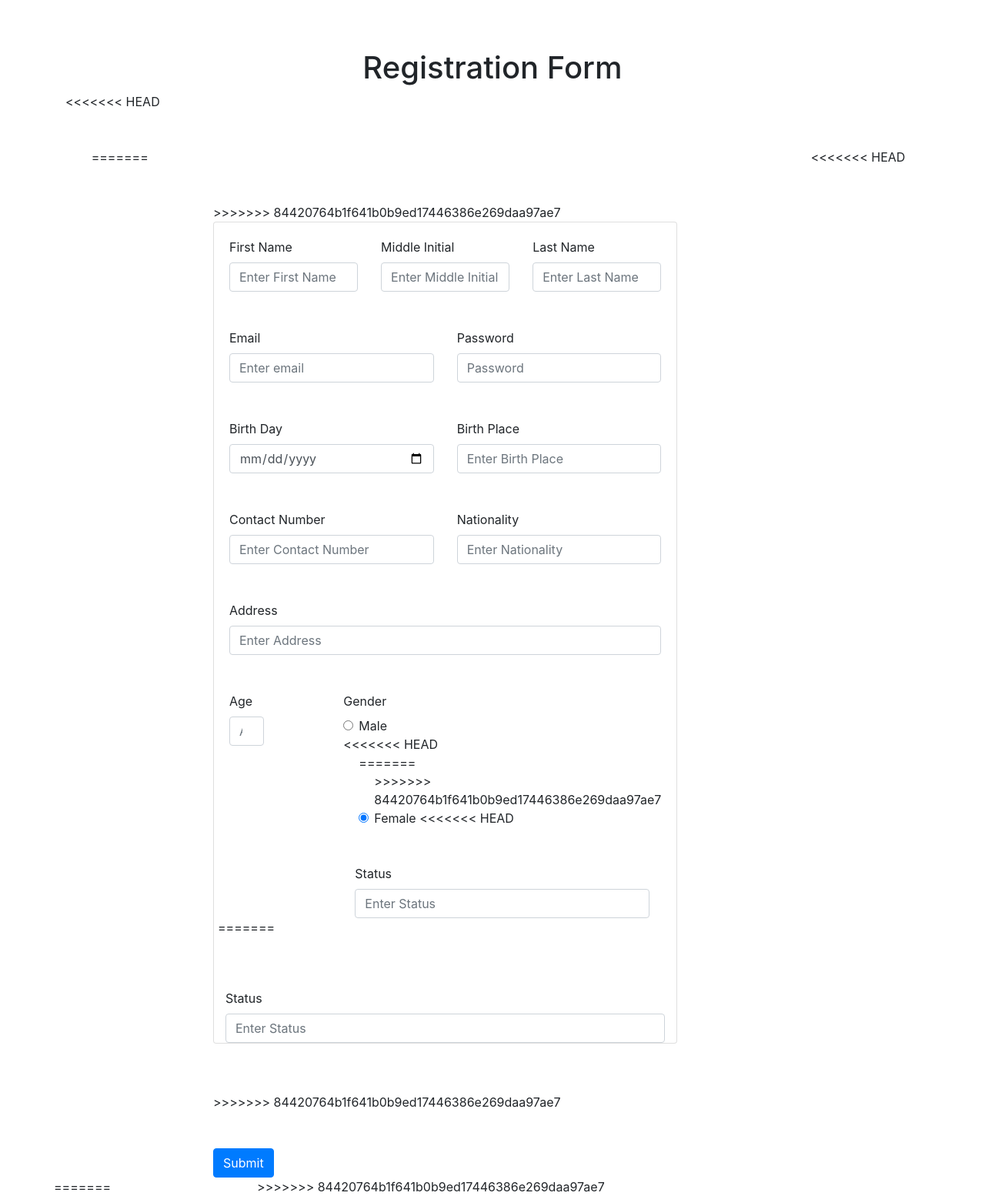
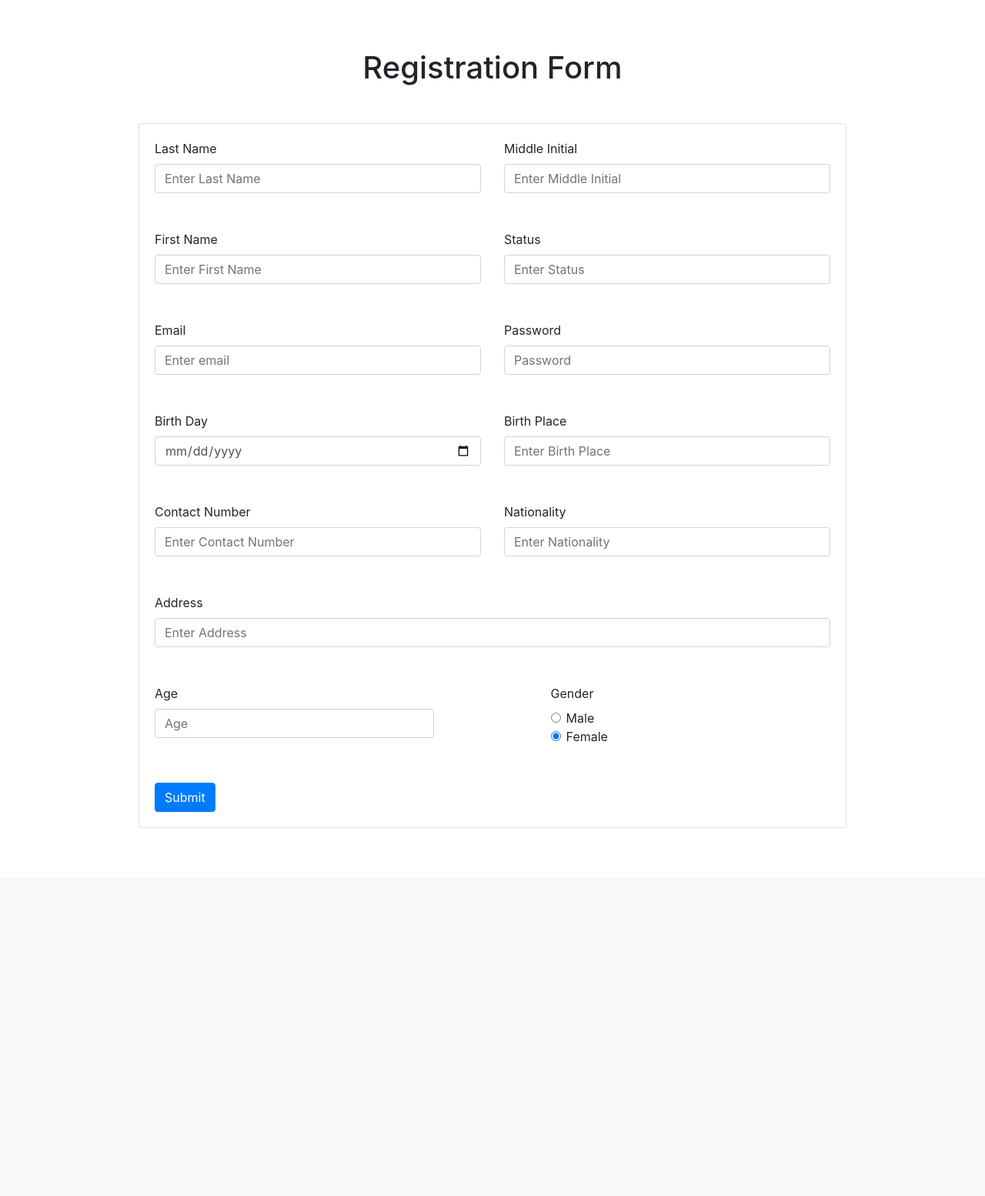
Before and after one commit to shikkik/BarangaySystem, a PHP site: page /resident_registration.php in a window 1280 px wide. Shown: the part 66-1620 px from the top of the page at 77% size. After the commit the page ends 1142 px from the top, so only its background shows below. Run offline with PHP 8.4, Linux system fonts and the light colour scheme; the visitor is signed in with stand-in values (Sample User, id 1); some libraries are stand-ins or nearby versions.

Commit message:
dalawang columns lang sa registration form

```diff
--- a/resident_registration.php
+++ b/resident_registration.php
@@ -37,34 +37,35 @@
                 <div class="col-12">
                     <h1 class="text-center">Registration Form</h1>
 
-<<<<<<< HEAD
                 <div class="row margin mtop">
                     <div class="col-sm"> </div>
                     <div class="col-10">
-=======
-                    <div class="row margin mtop">
-                    <div class="col-sm-2"> </div>
-                    <div class="col-8">
->>>>>>> 84420764b1f641b0b9ed17446386e269daa97ae7
                         <div class="card mbottom">
                             <div class="card-body">
 
                             <div class="row">
                                     <div class="col">
-                                    <label for="FirstName " >First Name </label>
+                                    <label for="lastname"> Last Name</label>
+                                    <input type="email" class="form-control" id="lname"  placeholder="Enter Last Name">
+                                    </div>
+
+                                    <div class="col">
+                                    <label for="middleinitial " >Middle Initial </label>
+                                    <input type="text" class="form-control width" id="mi"  placeholder="Enter Middle Initial">
+                                    </div>
+                            </div>
+
+                            <div class="row">
+                                    <div class="col">
+                                    <label for="FirstName "class="mtop" >First Name </label>
                                     <input type="text" class="form-control" id="fname"  placeholder="Enter First Name">
                                     </div>
 
                                     <div class="col">
-                                    <label for="middleinitial " >Middle Initial </label>
-                                        <input type="text" class="form-control width" id="mi"  placeholder="Enter Middle Initial">
+                                    <label for="status"class="mtop">Status </label>
+                                    <input type="text" class="form-control" id="exampleInputEmail1"  placeholder="Enter Status">
                                     </div>
-
-                                    <div class="col">
-                                    <label for="lastname"> Last Name</label>
-                                        <input type="email" class="form-control" id="lname"  placeholder="Enter Last Name">
-                                    </div>
-                                </div>
+                            </div>
 
                                 <div class="row">
                                     <div class="col">
@@ -109,36 +110,16 @@
                                             Male
                                             </label>
                                         </div>
-<<<<<<< HEAD
                                         <div class="form-check ">
-=======
-                                        <div class="form-check">
->>>>>>> 84420764b1f641b0b9ed17446386e269daa97ae7
                                             <input class="form-check-input" type="radio" name="flexRadioDefault"  checked>
                                             <label class="form-check-label" for="flexRadioDefault2">
                                                 Female
                                             </label>
-<<<<<<< HEAD
                                         </div>
-                                    </div>
-
-                                    <div class="col">
-                                        <label for="status"class="mtop">Status </label>
-                                        <input type="text" class="form-control" id="exampleInputEmail1"  placeholder="Enter Status">
                                     </div>
                                 </div>
 
 
-=======
-                                        </div>
-                                    </div>
-
-                                    <div class="col">
-                                        <label for="status"class="mtop">Status </label>
-                                        <input type="text" class="form-control" id="exampleInputEmail1"  placeholder="Enter Status">
-                                    </div>
-                                </div>
->>>>>>> 84420764b1f641b0b9ed17446386e269daa97ae7
 
                                 <div class="row mtop">
                                     <div class="col">
@@ -148,12 +129,8 @@
                             </div>
                         </div>
                     </div>
-<<<<<<< HEAD
 
                     <div class="col-sm"> </div>
-=======
-                    <div class="col-sm-2"> </div>
->>>>>>> 84420764b1f641b0b9ed17446386e269daa97ae7
                 </div>
             </div>
         </div>
```
